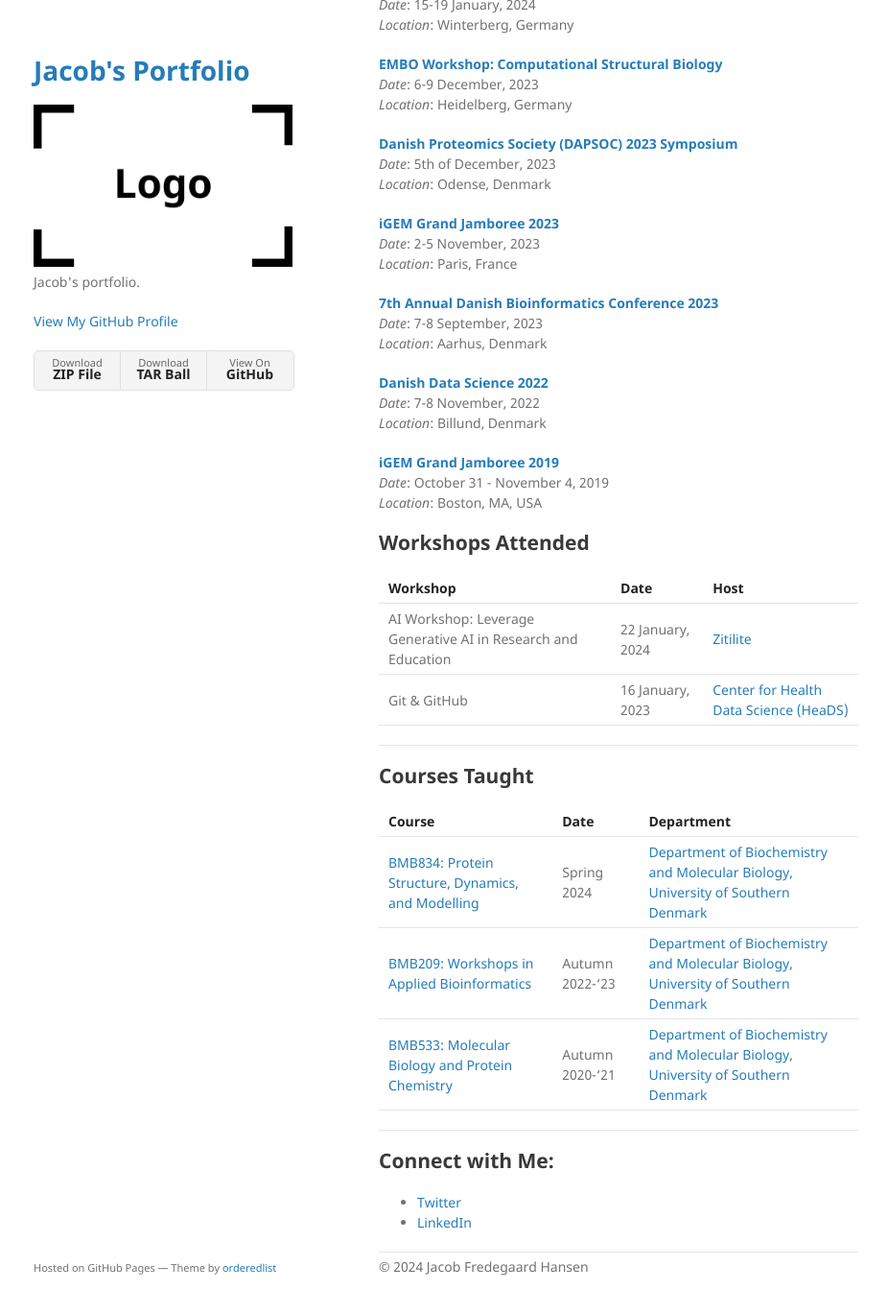
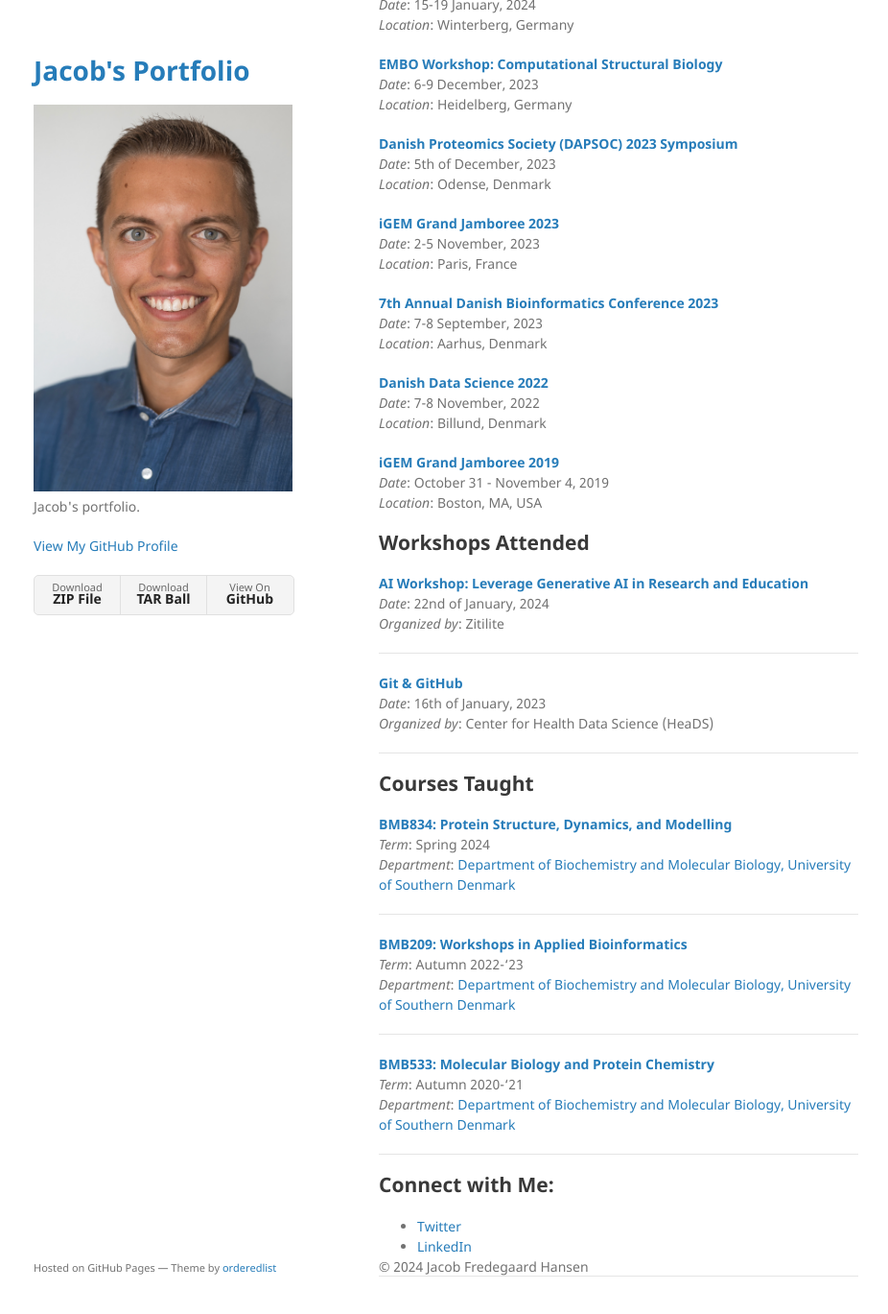
Before and after one commit to jacobfh1/jacobfh1.github.io, a Jekyll site: the page built from index.md, in a window 1280 px wide and 1400 px high, scrolled down 766 px. Shown: the top 1369 px of the window at 96% size, without its empty margins (175-1101 px from the left). Built offline with Jekyll 4.4.1, drawn with Linux system fonts in a browser that asks for light colours.

Commit message:
Updated index.md and logo

```diff
--- a/_config.yml
+++ b/_config.yml
@@ -1,5 +1,5 @@
 title: Jacob's Portfolio
-logo: /assets/img/logo.png
+logo: /assets/img/IMG_1499.jpg
 description: Jacob's portfolio.
 show_downloads: true
 google_analytics:
--- a/index.md
+++ b/index.md
@@ -73,20 +73,36 @@ Overview of your teaching modules and contributions.
 
 ## Workshops Attended
 
-| **Workshop**                                           | **Date**              | **Host**                                                    |
-| ------------------------------------------------------ | --------------------- | ----------------------------------------------------------- |
-| AI Workshop: Leverage Generative AI in Research and Education | 22 January, 2024      | [Zitilite](https://www.zitilite.com/)                       |
-| Git & GitHub                                           | 16 January, 2023      | [Center for Health Data Science (HeaDS)](https://heads.ku.dk/) |
+**[AI Workshop: Leverage Generative AI in Research and Education](https://www.zitilite.com/)**
+_Date_: 22nd of January, 2024
+_Organized by_: Zitilite
+
+---
+
+**[Git & GitHub](https://heads.ku.dk/)**
+_Date_: 16th of January, 2023
+_Organized by_: Center for Health Data Science (HeaDS)
 
 ---
 
 ## Courses Taught
 
-| **Course**                                                                                         | **Date**              | **Department**                                            |
-| --------------------------------------------------------------------------------------------------- | --------------------- | --------------------------------------------------------- |
-| [BMB834: Protein Structure, Dynamics, and Modelling](https://odin.sdu.dk/sitecore/index.php?a=searchfagbesk&internkode=bmb834&lang=en) | Spring 2024           | [Department of Biochemistry and Molecular Biology, University of Southern Denmark](https://www.sdu.dk/en/om_sdu/institutter_centre/bmb_biokemi_og_molekylaer_biologi) |
-| [BMB209: Workshops in Applied Bioinformatics](https://odin.sdu.dk/sitecore/index.php?a=searchfagbesk&internkode=bmb209&lang=en) | Autumn 2022-'23       | [Department of Biochemistry and Molecular Biology, University of Southern Denmark](https://www.sdu.dk/en/om_sdu/institutter_centre/bmb_biokemi_og_molekylaer_biologi) |
-| [BMB533: Molecular Biology and Protein Chemistry](https://odin.sdu.dk/sitecore/index.php?a=searchfagbesk&internkode=bmb533&lang=en) | Autumn 2020-'21       | [Department of Biochemistry and Molecular Biology, University of Southern Denmark](https://www.sdu.dk/en/om_sdu/institutter_centre/bmb_biokemi_og_molekylaer_biologi) |
+**[BMB834: Protein Structure, Dynamics, and Modelling](https://odin.sdu.dk/sitecore/index.php?a=searchfagbesk&internkode=bmb834&lang=en)**
+_Term_: Spring 2024
+_Department_: [Department of Biochemistry and Molecular Biology, University of Southern Denmark](https://www.sdu.dk/en/om_sdu/institutter_centre/bmb_biokemi_og_molekylaer_biologi)
+
+---
+
+**[BMB209: Workshops in Applied Bioinformatics](https://odin.sdu.dk/sitecore/index.php?a=searchfagbesk&internkode=bmb209&lang=en)**
+_Term_: Autumn 2022-'23
+_Department_: [Department of Biochemistry and Molecular Biology, University of Southern Denmark](https://www.sdu.dk/en/om_sdu/institutter_centre/bmb_biokemi_og_molekylaer_biologi)
+
+---
+
+**[BMB533: Molecular Biology and Protein Chemistry](https://odin.sdu.dk/sitecore/index.php?a=searchfagbesk&internkode=bmb533&lang=en)**
+_Term_: Autumn 2020-'21
+_Department_: [Department of Biochemistry and Molecular Biology, University of Southern Denmark](https://www.sdu.dk/en/om_sdu/institutter_centre/bmb_biokemi_og_molekylaer_biologi)
+
 
 ---
 
```
Also changed, not shown: assets/img/IMG_1499.jpg (added), thumbnail.png (deleted).
